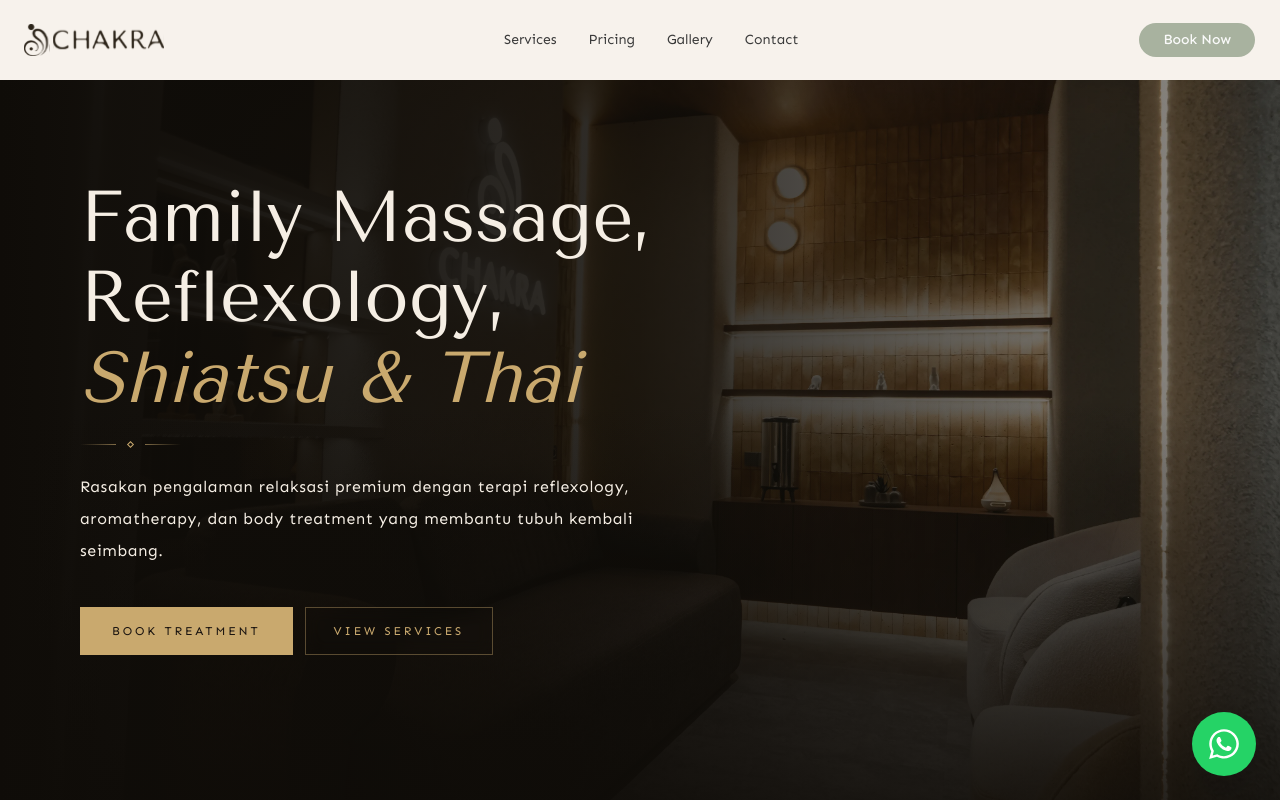
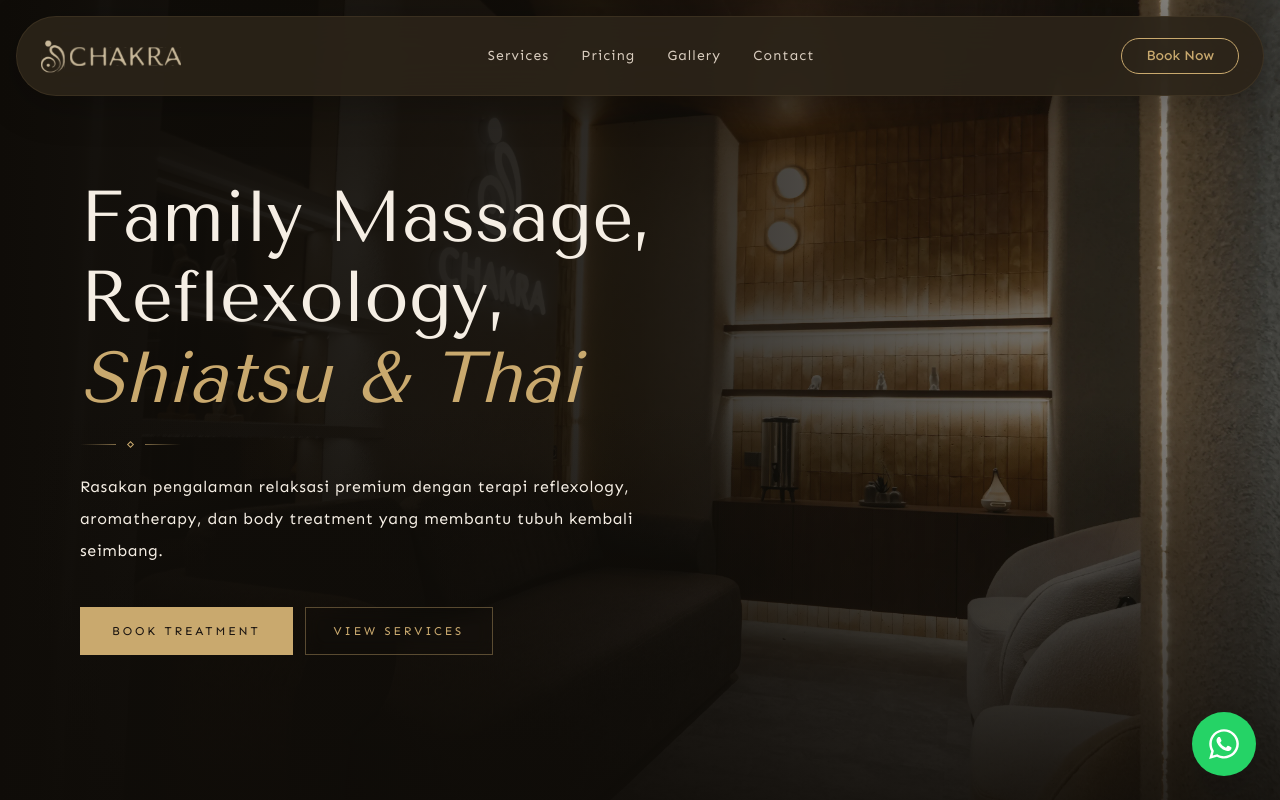
Before and after one commit to devinmaleke/chakra-lp, a Next.js app: page / in a window 1280 px wide. Shown: the top 800 px of the page. Built offline with nearby package versions, Linux system fonts and the light colour scheme.

Commit message:
fix: fixing navbar

```diff
--- a/components/navbar/navbar.tsx
+++ b/components/navbar/navbar.tsx
@@ -35,12 +35,12 @@ const navItems = [
 
 export default function Navbar() {
   return (
-    <header className="fixed top-0 z-50 w-full bg-[#F7F2EC] backdrop-blur-xl">
-      <div className="mx-auto flex h-20 max-w-7xl items-center justify-between px-6">
+    <header className="fixed top-0 z-50 w-full px-4">
+      <div className="mx-auto mt-4 flex h-20 max-w-7xl items-center justify-between rounded-full border border-[#C9A96E]/10 bg-[#2C2419]/90 px-6 shadow-[0_8px_40px_rgba(0,0,0,0.25)] backdrop-blur-xl">
         {/* LOGO */}
         <Link href="/" className="flex items-center">
           <Image
-            src="/logo.svg"
+            src="/logo-light.svg"
             alt="Chakra Reflexology"
             width={140}
             height={40}
@@ -55,7 +55,7 @@ export default function Navbar() {
             <Link
               key={item.label}
               href={item.href}
-              className="text-sm text-[#3B3B3B] transition hover:text-[#A8B29F]"
+              className="text-sm tracking-[0.08em] text-[#D8CCBE] transition duration-300 hover:text-[#C9A96E]"
             >
               {item.label}
             </Link>
@@ -64,7 +64,7 @@ export default function Navbar() {
 
         {/* DESKTOP CTA */}
         <div className="hidden md:block">
-          <Button className="rounded-full bg-[#A8B29F] px-6 hover:bg-[#96A08E]">
+          <Button className="rounded-full border border-[#C9A96E] bg-transparent px-6 text-[#C9A96E] transition-all hover:bg-[#C9A96E] hover:text-[#2C2419]">
             Book Now
           </Button>
         </div>
@@ -73,16 +73,19 @@ export default function Navbar() {
         <div className="md:hidden">
           <Sheet>
             <SheetTrigger asChild>
-              <button className="flex h-12 w-12 items-center justify-center rounded-full border border-black/10 bg-white">
+              <button className="flex h-12 w-12 items-center justify-center rounded-full border border-[#C9A96E]/20 bg-[#2C2419] text-[#C9A96E]">
                 <Menu />
               </button>
             </SheetTrigger>
 
-            <SheetContent side="right" className="border-none bg-[#F7F2EC]">
+            <SheetContent
+              side="right"
+              className="border-l border-[#C9A96E]/10 bg-[#2C2419] px-4"
+            >
               <SheetHeader>
                 <SheetTitle>
                   <Image
-                    src="/logo.svg"
+                    src="/logo-light.svg"
                     alt="Chakra Reflexology"
                     width={160}
                     height={50}
@@ -91,20 +94,20 @@ export default function Navbar() {
                 </SheetTitle>
               </SheetHeader>
 
-              <div className="mt-16 flex flex-col gap-8">
+              <div className="mt-20 flex flex-col gap-10">
                 {/* NAV ITEMS */}
                 {navItems.map((item) => (
                   <Link
                     key={item.label}
                     href={item.href}
-                    className="text-2xl text-[#3B3B3B]"
+                    className="py-2 text-2xl text-[#F5EEE4] transition hover:text-[#C9A96E]"
                   >
                     {item.label}
                   </Link>
                 ))}
 
                 {/* CTA */}
-                <Button className="mt-6 rounded-full bg-[#A8B29F] py-6 text-base hover:bg-[#96A08E]">
+                <Button className="mt-10 rounded-full border border-[#C9A96E] bg-transparent py-7 text-base text-[#C9A96E] hover:bg-[#C9A96E] hover:text-[#2C2419]">
                   Book Treatment
                 </Button>
               </div>
```
Also changed, not shown: public/logo-light.svg (added).
